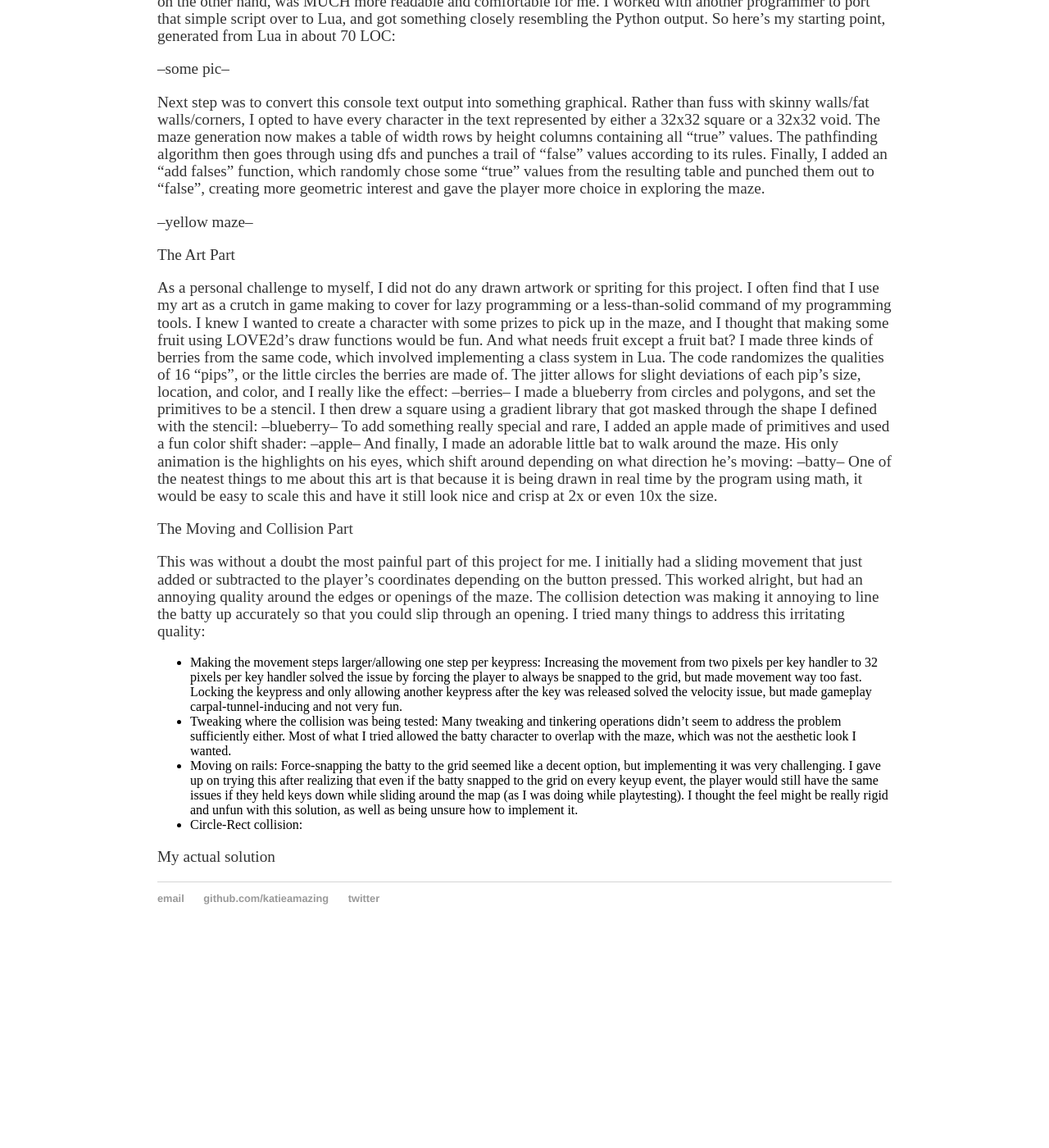
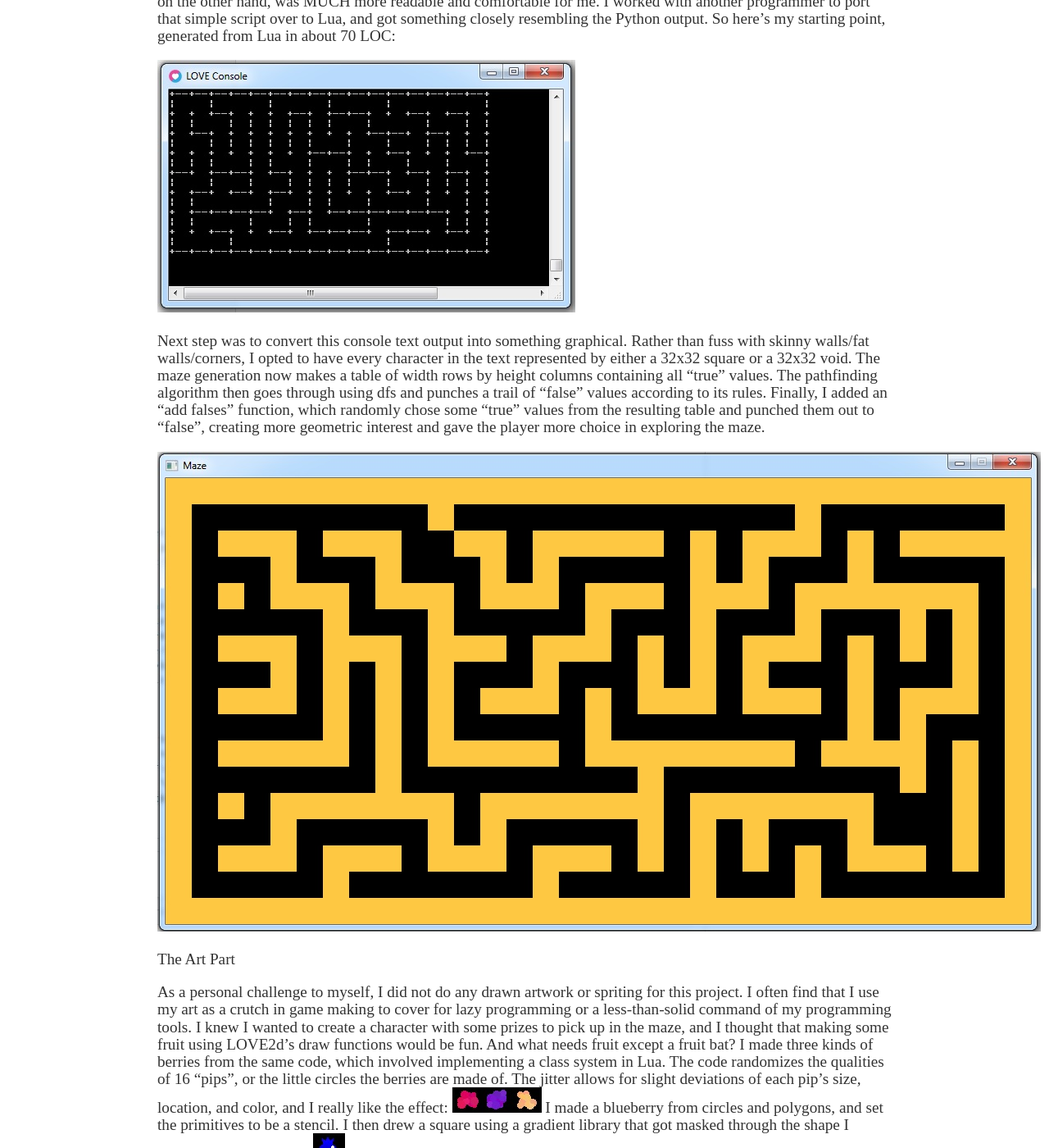
Before and after one commit to katieamazing/katieamazing.github.io, a Jekyll site: the page built from _posts/2016-07-29-fruit-bat-game.md, in a window 1280 px wide and 1400 px high, scrolled down 435 px. Shown: the whole window at 82% size. Built offline with Jekyll 4.4.1, drawn with Linux system fonts in a browser that asks for light colours; before the commit the page ends 1598 px from its top, so only the background shows below that; some of the changed text lies outside the part shown.

Commit message:
Update 2016-07-29-fruit-bat-game.md

```diff
--- a/_posts/2016-07-29-fruit-bat-game.md
+++ b/_posts/2016-07-29-fruit-bat-game.md
@@ -10,23 +10,23 @@ The Maze Part
 
 My first step was to do a bit of research into procedurally generating a very simple maze. Wikipedia led me to depth-first seach as a good starting point for my first maze-making/pathfinding algorithm. Unfortunately, the Rosetta Code example available for Lua was really unwieldy - it had four required scripts, the output wasn't exactly what I wanted, and it used a stack method to draw the maze, which seemed really complicated. The Python script, on the other hand, was MUCH more readable and comfortable for me. I worked with another programmer to port that simple script over to Lua, and got something closely resembling the Python output. So here's my starting point, generated from Lua in about 70 LOC:
 
---some pic--
+![Starting Point - a console text output maze](/img/starting_maze_output.jpg)
 
 Next step was to convert this console text output into something graphical. Rather than fuss with skinny walls/fat walls/corners, I opted to have every character in the text represented by either a 32x32 square or a 32x32 void. The maze generation now makes a table of width rows by height columns containing all "true" values. The pathfinding algorithm then goes through using dfs and punches a trail of "false" values according to its rules. Finally, I added an "add falses" function, which randomly chose some "true" values from the resulting table and punched them out to "false", creating more geometric interest and gave the player more choice in exploring the maze.
 
---yellow maze--
+![Graphical maze output](/img/yellow_graphical_maze_output.jpg)
 
 The Art Part
 
 As a personal challenge to myself, I did not do any drawn artwork or spriting for this project. I often find that I use my art as a crutch in game making to cover for lazy programming or a less-than-solid command of my programming tools. I knew I wanted to create a character with some prizes to pick up in the maze, and I thought that making some fruit using LOVE2d's draw functions would be fun. And what needs fruit except a fruit bat?
 I made three kinds of berries from the same code, which involved implementing a class system in Lua. The code randomizes the qualities of 16 "pips", or the little circles the berries are made of. The jitter allows for slight deviations of each pip's size, location, and color, and I really like the effect:
---berries--
+![Procedural berries](/img/berries.jpg)
 I made a blueberry from circles and polygons, and set the primitives to be a stencil. I then drew a square using a gradient library that got masked through the shape I defined with the stencil:
---blueberry--
+![Blueberry](/img/blueberry.jpg)
 To add something really special and rare, I added an apple made of primitives and used a fun color shift shader:
---apple--
+![Magical Colorshifting Apple](/img/magic_apple.gif)
 And finally, I made an adorable little bat to walk around the maze. His only animation is the highlights on his eyes, which shift around depending on what direction he's moving:
---batty--
+![Batty](/img/batty.jpg)
 One of the neatest things to me about this art is that because it is being drawn in real time by the program using math, it would be easy to scale this and have it still look nice and crisp at 2x or even 10x the size.
 
 The Moving and Collision Part
```
